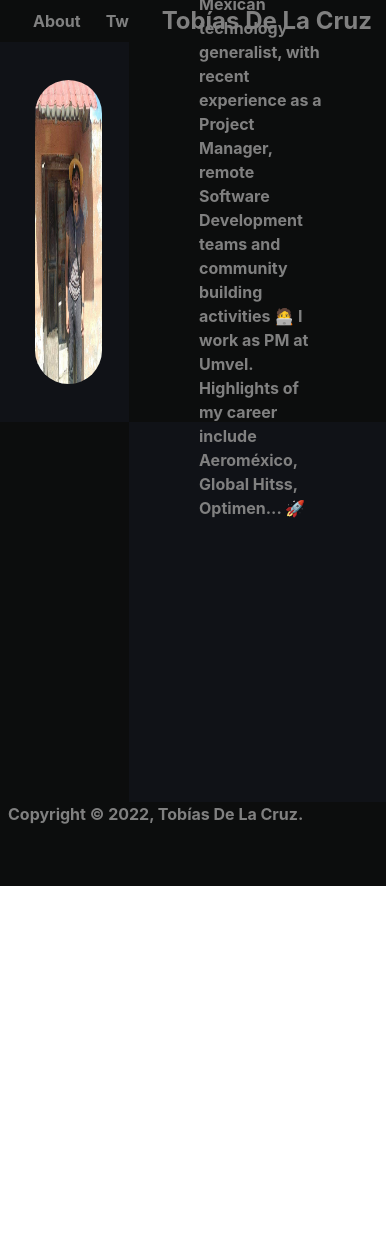
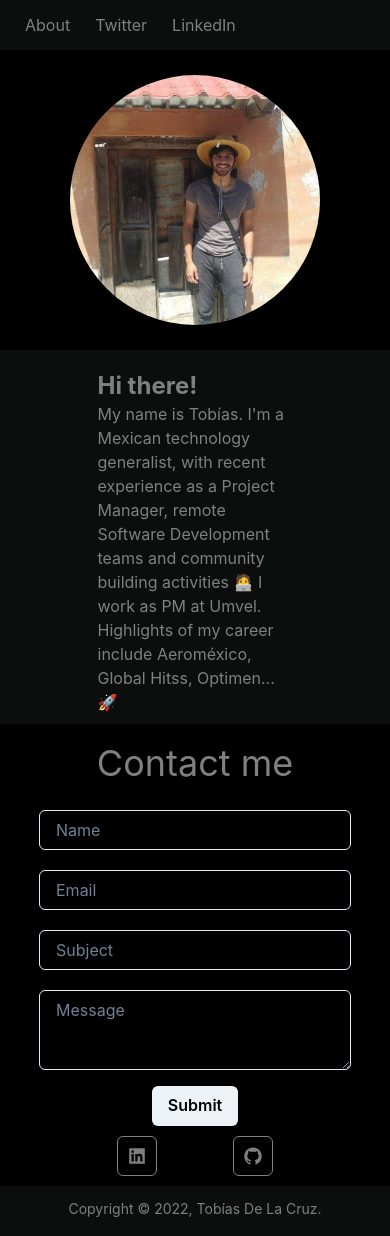
Before and after one commit to juantobiasdl7/personal-site, a React (Create React App) app: page / in a window 390 px wide. Before the commit the page ends 886 px from the top, so only its background shows below. Built offline with nearby package versions, Linux system fonts and the light colour scheme.

Commit message:
I push the first version of the site, this version only looks good on  mobile.

```diff
--- a/package.json
+++ b/package.json
@@ -3,6 +3,7 @@
   "version": "0.1.0",
   "private": true,
   "dependencies": {
+    "@chakra-ui/icons": "^2.0.9",
     "@chakra-ui/react": "^2.3.2",
     "@emotion/react": "^11.10.4",
     "@emotion/styled": "^11.10.4",
@@ -12,6 +13,7 @@
     "framer-motion": "^7.3.2",
     "react": "^18.2.0",
     "react-dom": "^18.2.0",
+    "react-icons": "^4.4.0",
     "react-scripts": "5.0.1",
     "web-vitals": "^2.1.4"
   },
--- a/src/App.js
+++ b/src/App.js
@@ -1,25 +1,24 @@
-import logo from './logo.svg';
 import './App.css';
 import { Avatar, Wrap, Image } from '@chakra-ui/react';
 import go from './Untitled.jpg';
-import { Grid, GridItem, Flex, Spacer, Box, Text, Center, Heading } from '@chakra-ui/react';
+import { Grid, GridItem, Flex, Spacer, Box, Text, Center, Heading, IconButton, Link, Button, FormControl, Input, Textarea} from '@chakra-ui/react';
+import { Icon } from '@chakra-ui/react'
+import { AiFillLinkedin, AiFillGithub } from 'react-icons/ai';
+
+function LinkedIn() {
+  return <Icon as={AiFillLinkedin} />
+}
+
+function Github() {
+  return <Icon as={AiFillGithub} />
+}
 
 
 function App() {
   return (
-    <Grid
-      templateAreas={`"header1 header2 header2"
-                      "nav main main"
-                      "nav2 main2 main2"
-                      "footer footer footer"`}
-      gridTemplateRows={'5vh 45vh 45vh 10vh'}
-      gridTemplateColumns={'33% 33% 33%'}
-      color='gray'
 
-      fontWeight='bold'
-    >
-    <GridItem pl='2' bg='#0c0d0d' area={'header1'}>
-      <Flex color='gray' h='100%' align='center'>
+      <Box>
+        <Flex color='gray' h='50px' align='center' bg='#0c0d0d' w='100%' pos='fixed' >
           <Box ml='25px'>
             <Text>About</Text>
           </Box>
@@ -30,43 +29,78 @@ function App() {
             <Text>LinkedIn</Text>
           </Box>
         </Flex>
-    </GridItem>
-    <GridItem pl='2' bg='#0c0d0d' area={'header2'}>
-      <Flex h='100%' align='center' ml='10%'>
-            <Heading as='h1' size='lg' noOfLines={1}>Tobías De La Cruz</Heading>
-      </Flex>
-    </GridItem>
-    <GridItem pl='2' bg='#101217' area={'nav'}>
-      <Flex justify='center' align='center' h='100%'>
+
+        <Flex w='100%' wrap='wrap' pt='50px'>
+          <Box w='100%' h='300px' bg='black'>
+            <Flex w='100%' h='100%' justify='center' align='center'>
               <Image
                     borderRadius='full'
-            w='56%'
-            h='80%'
+                    boxSize='250px'
                     src= {go}
-            alt='Dan Abramov'
-
+                    alt='Tobías De La Cruz'
               />
             </Flex>
-    </GridItem>
-    <GridItem pl='2' bg='#0c0d0d' area={'nav2'}>
-
-    </GridItem>
-    <GridItem pl='2' bg='#101217' area={'main2'}>
-
-    </GridItem>
-    <GridItem pl='2' bg='#0c0d0d' area={'main'}>
-      <Flex h='100%' direction='column' justify='center' >
-        <Heading as='h1' size='lg' noOfLines={1} ml='25%'>Hi there!</Heading>
+          </Box>
+          <Box w='100%' h='fit-content' bg='#0c0d0d' color='gray' pb='10px'>
+            <Heading as='h1' size='lg' noOfLines={1} ml='25%' mt='20px'>Hi there!</Heading>
              <Text w='50%' ml='25%'>My name is Tobías. I'm a Mexican technology generalist, with recent experience as a Project Manager, remote Software Development teams and community building activities 🧑‍💻
              I work as PM at Umvel. Highlights of my career include Aeroméxico, Global Hitss, Optimen... 🚀</Text>
+          </Box>
+          <Box w='100%' h='fit-content' bg='black' color='gray' pb='10px'>
+          <FormControl>
+            <Flex direction='column' align='center'>
+              <Center >
+                <Text mt='12px' mb='20px' fontSize='4xl'>Contact me</Text>
+              </Center>
+              <Input w='80%' mb='20px' placeholder='Name' />
+              <Input w='80%' mb='20px' type='email' placeholder='Email' />
+              <Input w='80%' mb='20px' placeholder='Subject' />
+              <Textarea w='80%' placeholder='Message' h='89%' />
+                <Button
+                mt={4}
+                color='black'
+                variant='solid'
+                type='submit'
+              >
+                  Submit
+              </Button>
+              <Box pt='10px' w='40%'>
+                <Flex>
+                  <Link href='https://www.linkedin.com/in/tob%C3%ADas/'>
+                    <IconButton
+                      variant='outline'
+                      colorScheme='white'
+                      aria-label='Call Sage'
+                      fontSize='20px'
+                      icon={<LinkedIn/>}
+                    />
+                  </Link>
+                  <Spacer/>
+                  <Link href='https://github.com/juantobiasdl7'>
+                    <IconButton
+                      variant='outline'
+                      colorScheme='white'
+                      aria-label='Call Sage'
+                      fontSize='20px'
+                      href=''
+                      icon={<Github/>}
+                    />
+                  </Link>
                 </Flex>
-    </GridItem>
-    <GridItem pl='2' bg='#0c0d0d' area={'footer'}>
-    Copyright © 2022, Tobías De La Cruz.
-    </GridItem>
-  </Grid>
+              </Box>
+              </Flex>
+            </FormControl>
 
-  );
+          </Box>
+          <Box w='100%' h='50px' bg='#0c0d0d' color='gray'>
+            <Center >
+              <Text mt='12px' fontSize='sm'>Copyright © 2022, Tobías De La Cruz.  </Text>
+            </Center>
+          </Box>
+        </Flex>
+      </Box>
+
+  )
 }
 
 export default App;
```
Also changed, not shown: 1 other file (tests, documents, lock files or other folders). Lines whose indentation alone changed are shown as unchanged.
